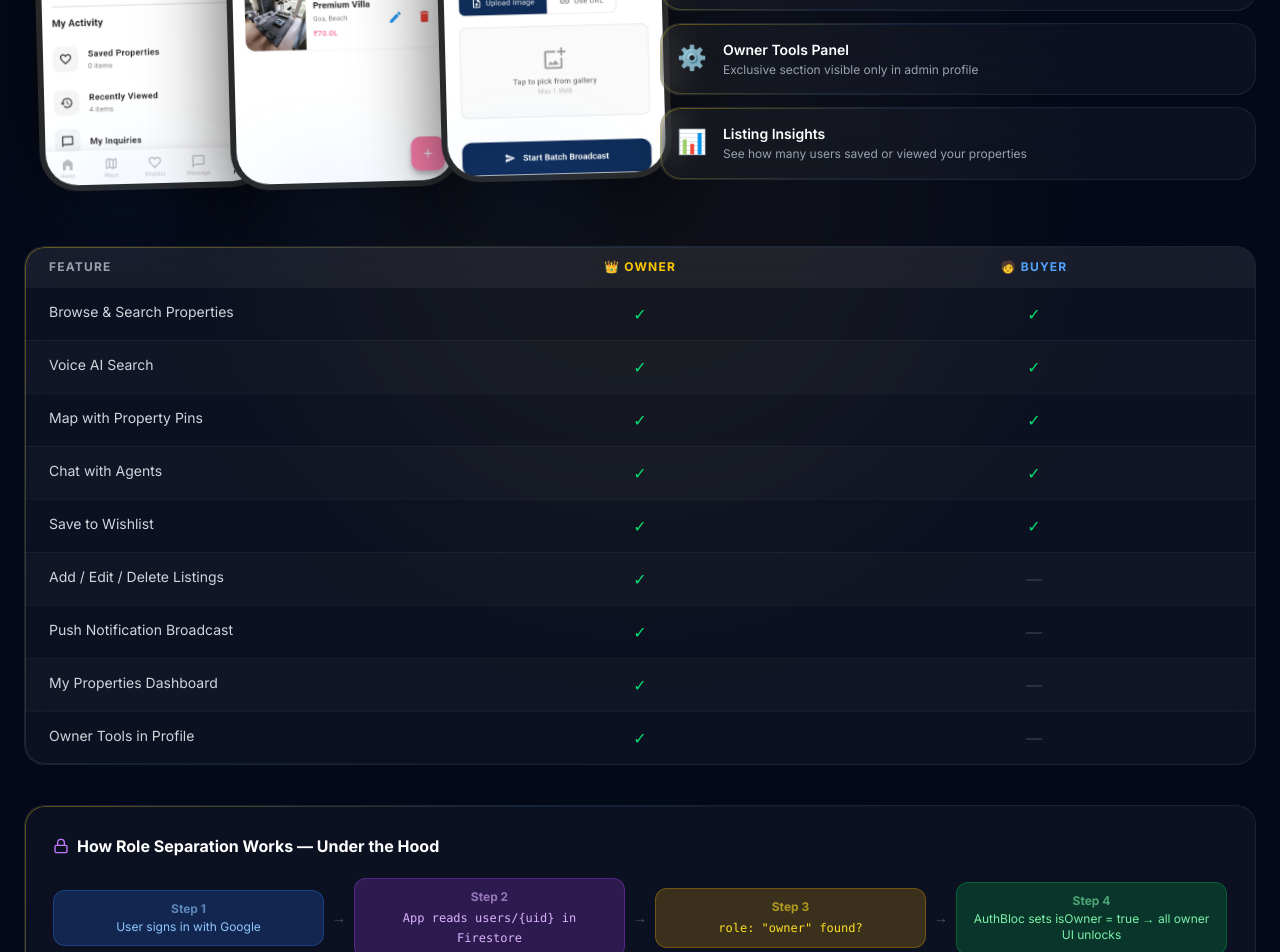
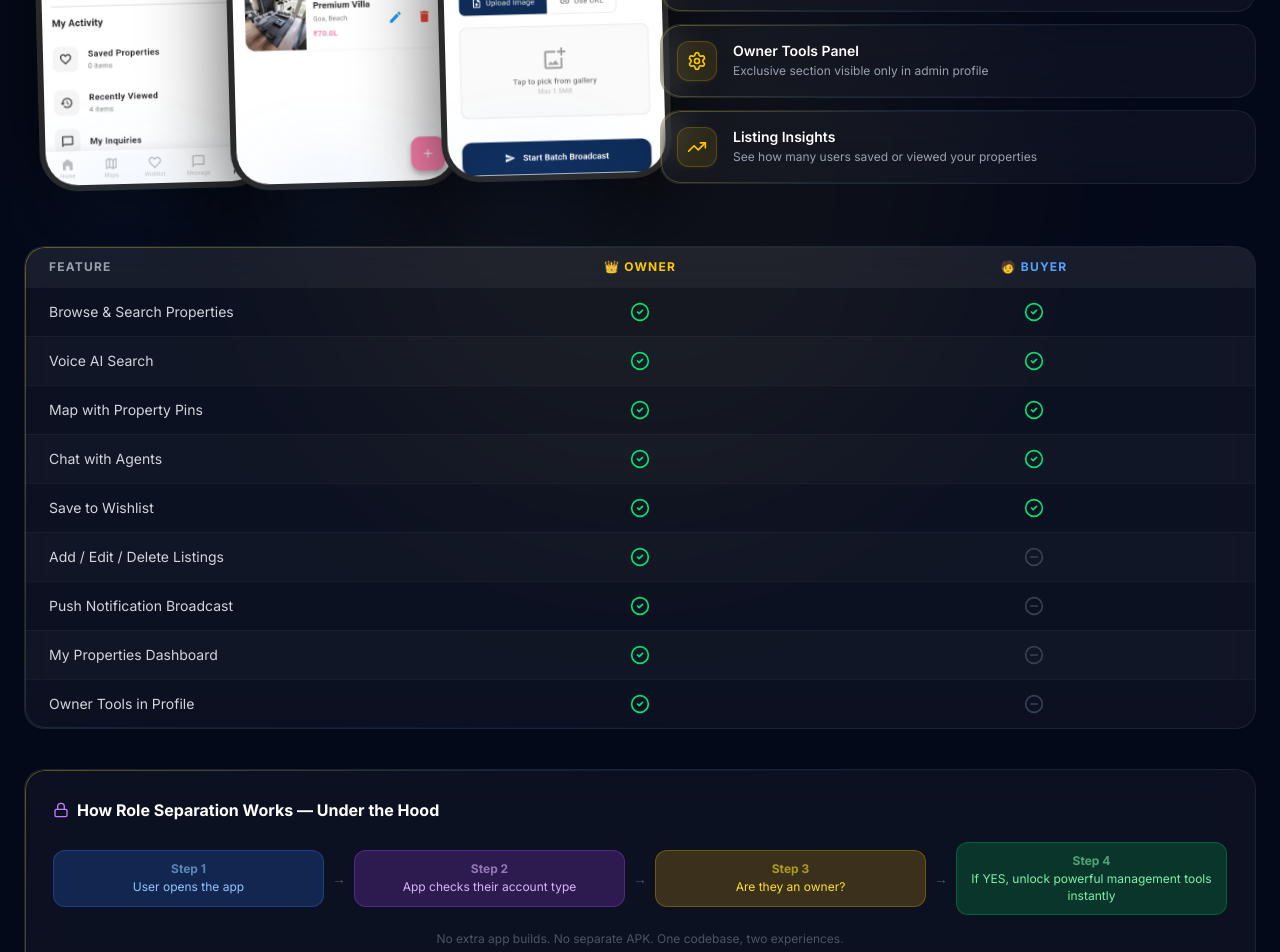
Before and after one commit to deeps00007/real_estate_owner_app, a React (Vite) app in the folder landing-page/: page / in a window 1280 px wide. Shown: the part 4320-5272 px from the top of the page. Built offline with nearby package versions, Linux system fonts and the light colour scheme; a web font is replaced by a local one.

Commit message:
Update App.jsx

```diff
--- a/landing-page/src/App.jsx
+++ b/landing-page/src/App.jsx
@@ -3,7 +3,9 @@ import { motion, AnimatePresence } from 'framer-motion';
 import {
   Mic, Play, MessageSquare, Map, Bell, ShieldCheck, ChevronRight,
   X, Star, Zap, Heart, Building2, Users, ArrowUpRight, Menu,
-  CheckCheck, Smartphone, Video, Lock, BarChart3, Globe, Crown, UserCircle2
+  CheckCheck, Smartphone, Video, Lock, BarChart3, Globe, Crown, UserCircle2,
+  Home, Plus, ScrollText, Settings, TrendingUp, Search, Bookmark, Clock, MapPin,
+  CheckCircle2, MinusCircle
 } from 'lucide-react';
 
 /* ── Images ──────────────────────────────────── */
@@ -546,18 +548,18 @@ export default function App() {
             const isOwner = tab === 'owner';
 
             const ownerFeatures = [
-              { icon: '🏠', label: 'My Properties', desc: 'Manage all listings with edit & delete controls' },
-              { icon: '➕', label: 'Add New Property', desc: 'Full form: image, price, type, amenities, location' },
-              { icon: '📣', label: 'Batch Push Broadcast', desc: 'Send rich notifications with images to all users in batches' },
-              { icon: '⚙️', label: 'Owner Tools Panel', desc: 'Exclusive section visible only in admin profile' },
-              { icon: '📊', label: 'Listing Insights', desc: 'See how many users saved or viewed your properties' },
+              { icon: <Home className="w-5 h-5 text-yellow-400" />, label: 'My Properties', desc: 'Manage all listings with edit & delete controls' },
+              { icon: <Plus className="w-5 h-5 text-yellow-400" />, label: 'Add New Property', desc: 'Full form: image, price, type, amenities, location' },
+              { icon: <ScrollText className="w-5 h-5 text-yellow-400" />, label: 'Batch Push Broadcast', desc: 'Send rich notifications with images to all users in batches' },
+              { icon: <Settings className="w-5 h-5 text-yellow-400" />, label: 'Owner Tools Panel', desc: 'Exclusive section visible only in admin profile' },
+              { icon: <TrendingUp className="w-5 h-5 text-yellow-400" />, label: 'Listing Insights', desc: 'See how many users saved or viewed your properties' },
             ];
             const userFeatures = [
-              { icon: '🏡', label: 'Browse Properties', desc: 'Discover best offers and nearest properties on home' },
-              { icon: '❤️', label: 'Save Properties', desc: 'Wishlist any property and revisit anytime' },
-              { icon: '💬', label: 'Chat with Agent', desc: 'Open WhatsApp-style real-time chat from property detail' },
-              { icon: '🕐', label: 'Recently Viewed', desc: 'Instantly revisit properties you\'ve explored' },
-              { icon: '🗺️', label: 'Explore on Map', desc: 'Tap markers to preview property cards on the map' },
+              { icon: <Search className="w-5 h-5 text-blue-400" />, label: 'Browse Properties', desc: 'Discover best offers and nearest properties on home' },
+              { icon: <Bookmark className="w-5 h-5 text-blue-400" />, label: 'Save Properties', desc: 'Wishlist any property and revisit anytime' },
+              { icon: <MessageSquare className="w-5 h-5 text-blue-400" />, label: 'Chat with Agent', desc: 'Open WhatsApp-style real-time chat from property detail' },
+              { icon: <Clock className="w-5 h-5 text-blue-400" />, label: 'Recently Viewed', desc: 'Instantly revisit properties you\'ve explored' },
+              { icon: <MapPin className="w-5 h-5 text-blue-400" />, label: 'Explore on Map', desc: 'Tap markers to preview property cards on the map' },
             ];
 
             return (
@@ -663,7 +665,12 @@ export default function App() {
                             className={`glass g-card rounded-xl p-4 flex items-start gap-4 border-l-[3px] ${isOwner ? 'border-yellow-400/40' : 'border-blue-400/40'
                               }`}
                           >
-                            <span className="text-2xl shrink-0 mt-0.5">{f.icon}</span>
+                            <div className={`shrink-0 w-10 h-10 rounded-xl flex items-center justify-center border shadow-sm ${isOwner
+                              ? 'bg-yellow-400/10 border-yellow-400/20 shadow-yellow-400/5'
+                              : 'bg-blue-400/10 border-blue-400/20 shadow-blue-400/5'
+                              }`}>
+                              {f.icon}
+                            </div>
                             <div>
                               <p className="text-white font-semibold text-sm">{f.label}</p>
                               <p className="text-gray-400 text-xs mt-0.5 leading-snug">{f.desc}</p>
@@ -696,11 +703,11 @@ export default function App() {
                     <div key={i} className={`grid grid-cols-3 px-6 py-3.5 text-sm border-t border-white/[0.04] ${i % 2 === 0 ? '' : 'bg-white/[0.02]'
                       }`}>
                       <span className="text-gray-300">{label}</span>
-                      <span className="text-center">
-                        {owner ? <span className="text-green-400 text-base">✓</span> : <span className="text-gray-700 text-base">—</span>}
+                      <span className="flex justify-center text-center">
+                        {owner ? <CheckCircle2 className="w-5 h-5 text-green-400" /> : <MinusCircle className="w-5 h-5 text-gray-700" />}
                       </span>
-                      <span className="text-center">
-                        {buyer ? <span className="text-green-400 text-base">✓</span> : <span className="text-gray-700 text-base">—</span>}
+                      <span className="flex justify-center text-center">
+                        {buyer ? <CheckCircle2 className="w-5 h-5 text-green-400" /> : <MinusCircle className="w-5 h-5 text-gray-700" />}
                       </span>
                     </div>
                   ))}
@@ -714,13 +721,13 @@ export default function App() {
                   </div>
                   <div className="flex flex-col sm:flex-row items-center gap-2 text-sm">
                     {[
-                      { step: '1', text: 'User signs in with Google', color: 'bg-blue-500/20 border-blue-500/30 text-blue-300' },
+                      { step: '1', text: 'User opens the app', color: 'bg-blue-500/20 border-blue-500/30 text-blue-300' },
                       { step: '→', text: '', color: '' },
-                      { step: '2', text: `App reads users/{uid} in Firestore`, color: 'bg-purple-500/20 border-purple-500/30 text-purple-300', code: true },
+                      { step: '2', text: `App checks their account type`, color: 'bg-purple-500/20 border-purple-500/30 text-purple-300', code: false },
                       { step: '→', text: '', color: '' },
-                      { step: '3', text: `role: "owner" found?`, color: 'bg-yellow-500/20 border-yellow-500/30 text-yellow-300', code: true },
+                      { step: '3', text: `Are they an owner?`, color: 'bg-yellow-500/20 border-yellow-500/30 text-yellow-300', code: false },
                       { step: '→', text: '', color: '' },
-                      { step: '4', text: 'AuthBloc sets isOwner = true → all owner UI unlocks', color: 'bg-green-500/20 border-green-500/30 text-green-300' },
+                      { step: '4', text: 'If YES, unlock powerful management tools instantly', color: 'bg-green-500/20 border-green-500/30 text-green-300' },
                     ].map((s, i) => (
                       s.step === '→'
                         ? <span key={i} className="text-gray-600 font-bold hidden sm:block">→</span>
```
